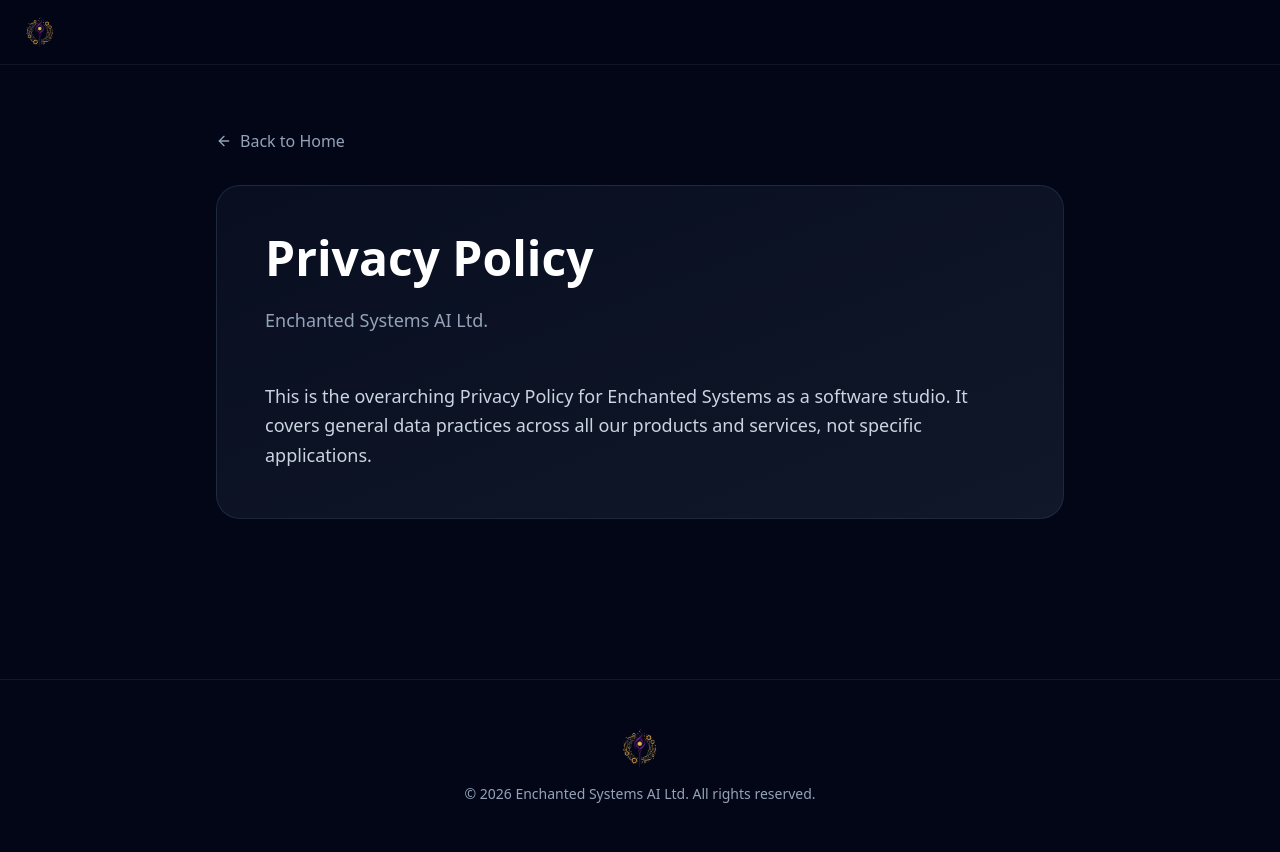
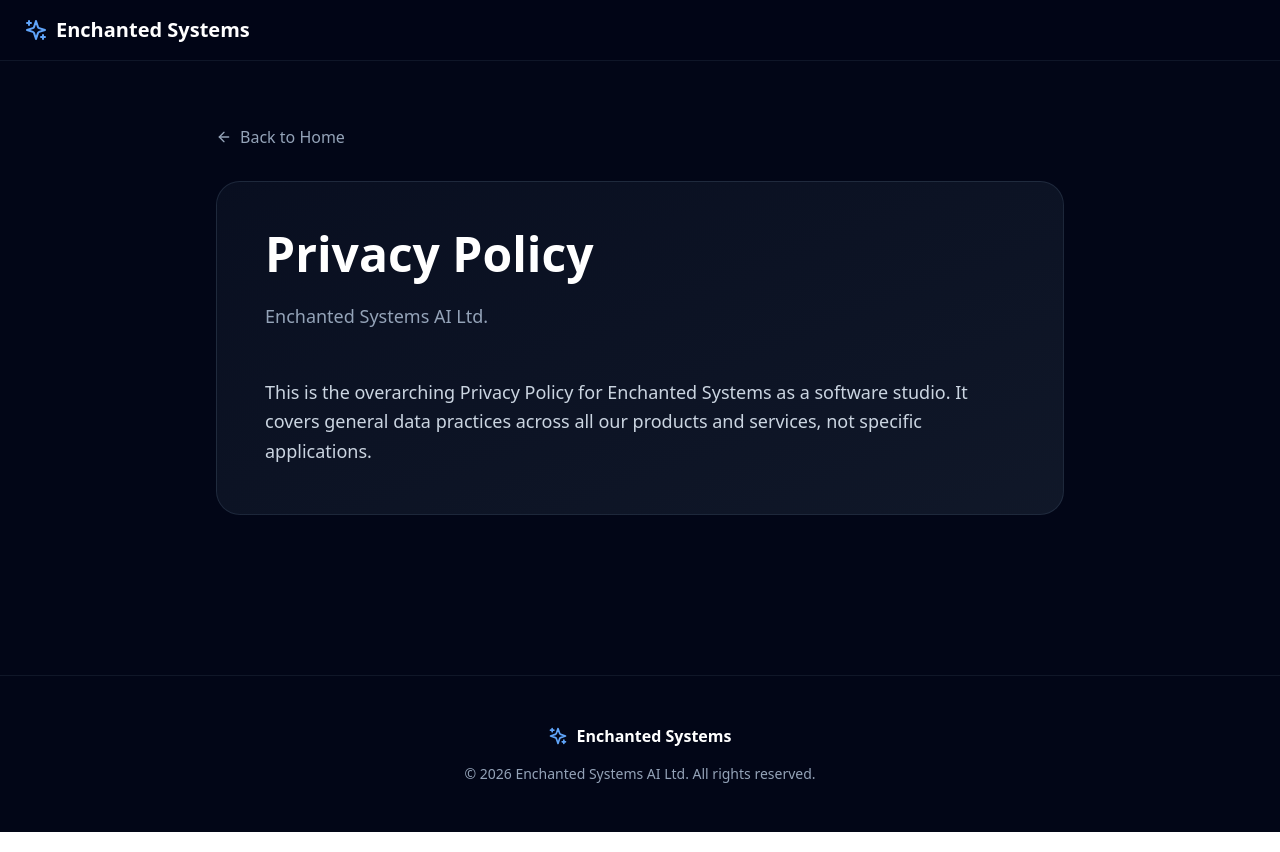
Before and after one commit to enchantedsystemsai/website, a React (Vite) app: page /privacy in a window 1280 px wide. Built offline with nearby package versions, Linux system fonts and the light colour scheme.

Commit message:
Update StudioPrivacy.tsx

```diff
--- a/src/pages/StudioPrivacy.tsx
+++ b/src/pages/StudioPrivacy.tsx
@@ -1,26 +1,18 @@
 import { Link } from 'react-router-dom';
-import { ArrowLeft } from 'lucide-react';
+import { Sparkles, ArrowLeft } from 'lucide-react';
 
 export default function StudioPrivacy() {
   return (
     <div className="min-h-screen bg-slate-950 text-white">
-      {/* Navigation */}
       <nav className="border-b border-slate-800/50 backdrop-blur-sm sticky top-0 z-50 bg-slate-950/80">
         <div className="max-w-7xl mx-auto px-6 py-4 flex items-center justify-between">
-          <Link to="/" className="flex items-center hover:opacity-80 transition-opacity">
-            {/* Logo Container */}
-            <div className="h-8">
-              <img
-                src="/assets/EnchantedSystems_nobackground.png"
-                alt="Enchanted Systems Logo"
-                className="w-full h-full object-contain"
-              />
-            </div>
+          <Link to="/" className="flex items-center gap-2 hover:opacity-80 transition-opacity">
+            <Sparkles className="w-6 h-6 text-blue-400" />
+            <span className="text-xl font-semibold">Enchanted Systems</span>
           </Link>
         </div>
       </nav>
 
-      {/* Main Content */}
       <div className="max-w-4xl mx-auto px-6 py-16">
         <Link
           to="/"
@@ -45,18 +37,11 @@ export default function StudioPrivacy() {
         </div>
       </div>
 
-      {/* Footer */}
       <footer className="border-t border-slate-800/50 mt-24">
         <div className="max-w-7xl mx-auto px-6 py-12 text-center">
-          <div className="flex items-center justify-center mb-4">
-            {/* Footer Logo Container */}
-            <div className="h-10">
-              <img
-                src="/assets/EnchantedSystems_nobackground.png"
-                alt="Enchanted Systems Logo"
-                className="w-full h-full object-contain"
-              />
-            </div>
+          <div className="flex items-center justify-center gap-2 mb-4">
+            <Sparkles className="w-5 h-5 text-blue-400" />
+            <span className="font-semibold">Enchanted Systems</span>
           </div>
           <p className="text-slate-400 text-sm">
             © 2026 Enchanted Systems AI Ltd. All rights reserved.
```
